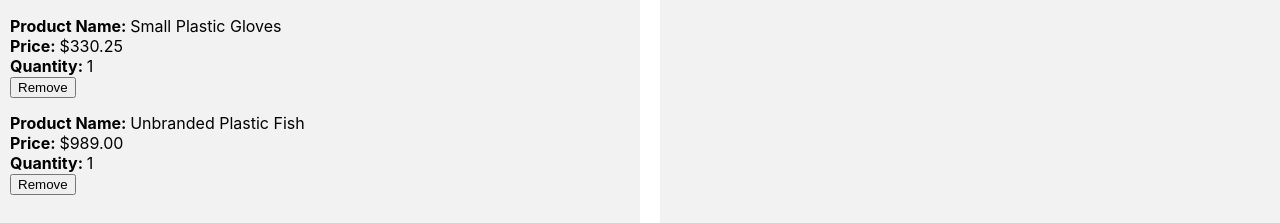
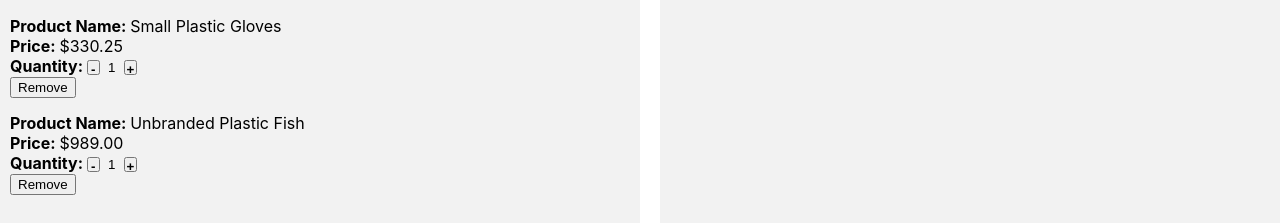
Before and after one commit to KeelerBe/redux-cart, a React (Create React App) app: page / in a window 1280 px wide. Shown: the part 509-732 px from the top of the page. Built offline with nearby package versions, Linux system fonts and the light colour scheme.

Commit message:
Add input and buttons to Quantity

```diff
--- a/src/components/Product.js
+++ b/src/components/Product.js
@@ -19,9 +19,11 @@ const Product = ({ productName, price, available, quantity, vendorName }) => (
 			</li>
 		) : null}
 		{quantity ? (
-			<li>
+			<li id="quantity">
 				<b>Quantity: </b>
-				{quantity}
+				<button>-</button>
+				<input type="text" value={quantity} />
+				<button>+</button>
 			</li>
 		) : null}
 		{vendorName ? (
--- a/src/containers/App.css
+++ b/src/containers/App.css
@@ -112,3 +112,20 @@ input[type='number'] {
 	background-color: rgba(33, 33, 33, 0.85);
 	z-index: 1000;
 }
+
+#quantity > input {
+	border: none;
+	width: 20px;
+	text-align: center;
+	background-color: #f2f2f2;
+}
+
+#quantity > button {
+	width: 13px;
+	height: 15px;
+	margin: 0 auto;
+	padding: 0;
+	display: table-cell;
+	vertical-align: middle;
+	font-weight: 600;
+}
--- a/src/containers/InventoryContainer.js
+++ b/src/containers/InventoryContainer.js
@@ -17,8 +17,8 @@ const InventoryContainer = ({
 }) => (
 	<ProductsList
 		title="Inventory"
+		section={renderAddNewProductButton()}
 		subheading={renderCompanyName(vendorName)}
-		section={renderAddNewProductButton()}
 	>
 		{products.map((product) => (
 			<ProductItem
```
